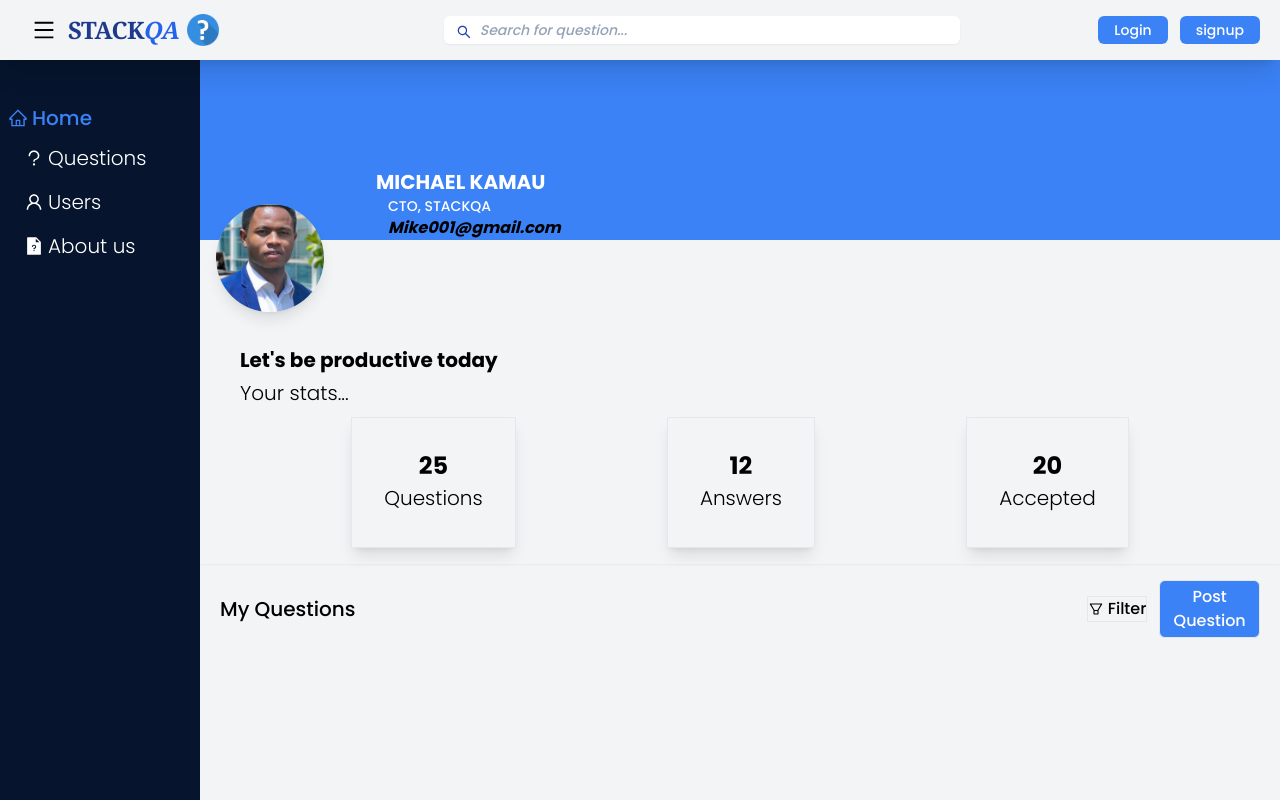
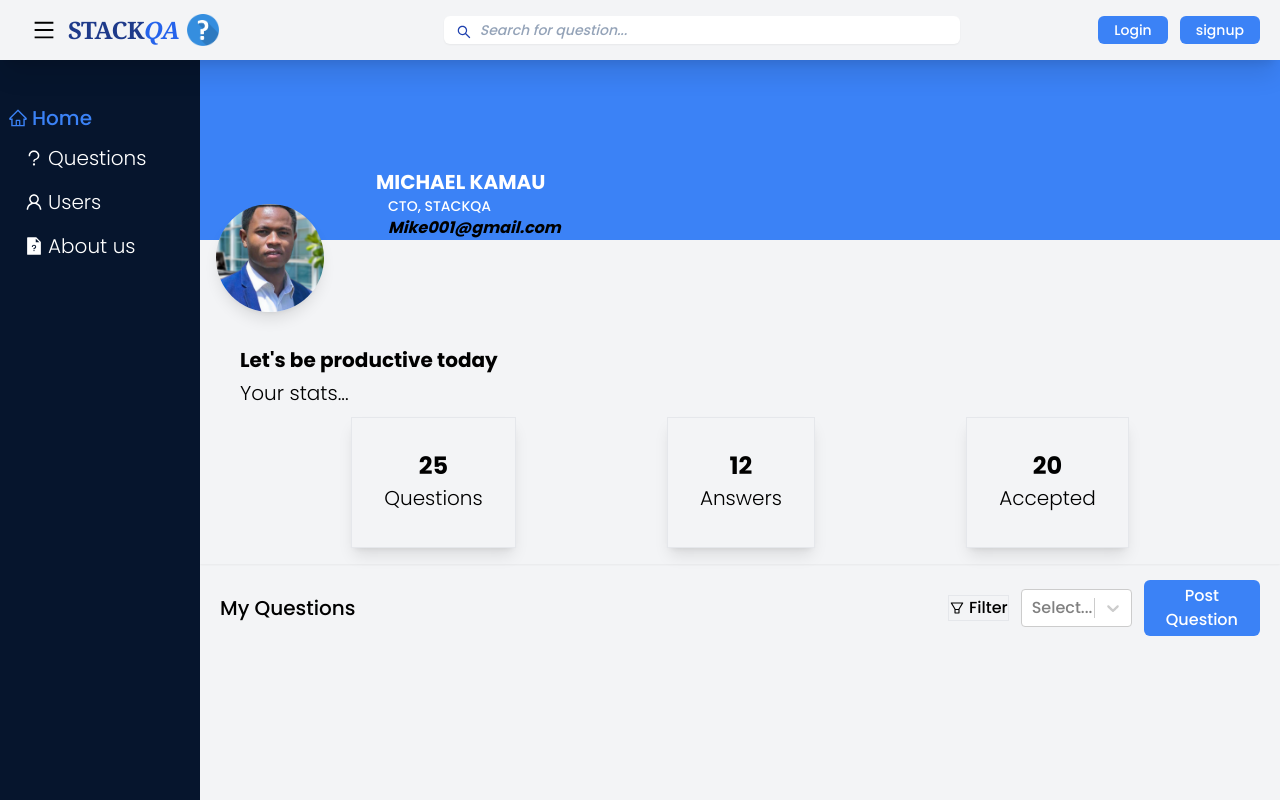
Before and after one commit to THE-Jitu-Assignments-Repo/week-9, a React (Vite) app in the folder stackqa/: page /profile in a window 1280 px wide. Built offline with nearby package versions, Linux system fonts and the light colour scheme.

Commit message:
worked on the header responsiveness and filter for profile ui

```diff
--- a/stackqa/src/components/cards/answers/Answers.jsx
+++ b/stackqa/src/components/cards/answers/Answers.jsx
@@ -3,10 +3,13 @@ import { useState } from "react";
 import {
   AiFillCaretDown,
   AiFillCaretUp,
+  AiFillCheckCircle,
+  AiOutlineCheck,
   AiOutlineCheckCircle,
   AiOutlineComment,
   AiOutlineDelete,
   AiOutlineEllipsis,
+  AiOutlineRight,
   AiOutlineUser,
 } from "react-icons/ai";
 import { GrSend } from "react-icons/gr";
@@ -31,7 +34,11 @@ function Answers({ setIsComment }) {
         <div className="flex flex-row  bg-slate-300 p-2 rounded-lg">
           <div className="flex flex-col justify-start gap-2">
             <div className="w-8 mt-4 flex items-center justify-center ">
-              <img src="/assets/pic.png" alt="anspic" className="rounded-full" />
+              <img
+                src="/assets/pic.png"
+                alt="anspic"
+                className="rounded-full"
+              />
             </div>
             <div className="flex flex-col items-center justify-center">
               <AiFillCaretUp
@@ -77,7 +84,7 @@ function Answers({ setIsComment }) {
             </ul>
           </div>
         </div>
-        <div className="pt-1">
+        <div className="pt-1 flex items-center gap-1 ">
           <span
             className="font-extralight cursor-pointer hover:bg-slate-300 hover:rounded-md pr-1 pl-1"
             onClick={() => setShowComment((prev) => !prev)}
@@ -85,7 +92,8 @@ function Answers({ setIsComment }) {
             {" "}
             1 comment
           </span>{" "}
-          | <span className="font-extralight text-green-500">Prefered</span>
+          | <span className="font-extralight text-green-500">Prefered </span>
+          <AiFillCheckCircle className="font-extralight text-green-500" />
         </div>
       </div>
       {showComment && <Comment />}
--- a/stackqa/src/components/cards/users/UsersCard.jsx
+++ b/stackqa/src/components/cards/users/UsersCard.jsx
@@ -14,7 +14,7 @@ function UsersCard({ user }) {
         <div className="card-content">
           <div className="flex flex-col justify-between pl-2">
             <div className="font-bold text-xl mb-1">{user.name.first}</div>
-            <div className="text-sm text-gray-600">{user.email}</div>
+            <div className="text-sm text-gray-600 ">{user.email}</div>
             <div className="text-sm text-gray-600 mt-1">{user.dob.age} Questions</div>
             <div className="text-sm text-gray-400 mt-1">{user.location.street.number} <span className="text-sm text-gray-400">Votes</span></div>
           </div>
--- a/stackqa/src/components/header/Header.jsx
+++ b/stackqa/src/components/header/Header.jsx
@@ -1,5 +1,5 @@
 import React from "react";
-import { AiOutlineHome, AiOutlineMenu, AiOutlineSearch } from "react-icons/ai";
+import { AiOutlineMenu, AiOutlineSearch } from "react-icons/ai";
 import { Link, useNavigate } from "react-router-dom";
 import { useDispatch, useSelector } from "react-redux";
 import { logout } from "../../features/Auth/UserSlice";
@@ -11,7 +11,7 @@ function Header({ close }) {
   console.log(user);
   return (
     <nav className="flex fixed top-0 inset-x-0 h-[60px] items-center z-10  bg-gray-100 shadow-xl mb-1">
-      <div className="block flex-grow lg:flex lg:items-center lg:w-auto ml-8">
+      <div className="flex-grow lg:flex lg:items-center lg:w-auto ml-8 flex items-center">
         <div className="">
           <AiOutlineMenu
             className="hover:bg-gray-300 cursor-pointer text-2xl"
--- a/stackqa/src/components/modals/postModal/Postquestion.jsx
+++ b/stackqa/src/components/modals/postModal/Postquestion.jsx
@@ -6,7 +6,7 @@ import { useSelector } from "react-redux";
 import { useNavigate } from "react-router-dom";
 import Select from "react-select";
 
-function Postquestion({ setPost }) {
+function Postquestion({ setPost, setOpen }) {
   const {user} =  useSelector(state=>state.user)
   const navigate= useNavigate()
   const options = [
@@ -16,6 +16,8 @@ function Postquestion({ setPost }) {
     { value: "music", label: "music" },
     { value: "sports", label: "sports" },
     { value: "politics", label: "politics" },
+        { value: "General", label: "general" },
+
   ];
 
   const [selectedOption, setSelectedOption] = useState(null)
@@ -66,7 +68,7 @@ function Postquestion({ setPost }) {
           </button>
           <button
             className="bg-blue-500 p-2 rounded-sm pl-5 pr-5 text-white hover:bg-blue-300"
-            onClick={setPost}
+            onClick={()=>{setPost(),setOpen()}}
           >
             cancel
           </button>
--- a/stackqa/src/features/questions/QuestionSlice.js
+++ b/stackqa/src/features/questions/QuestionSlice.js
@@ -3,7 +3,8 @@ import { createSlice } from "@reduxjs/toolkit";
 const initialState={
     questions: [],
     answer:[],
-    comment:[]
+    comment:[],
+    postOpen: false
 }
 
 
@@ -11,6 +12,7 @@ export const QuestionSlice = createSlice({
     name: 'questions',
     initialState,
         reducers: {
+
         }
 
 })
--- a/stackqa/src/pages/Home/Home.jsx
+++ b/stackqa/src/pages/Home/Home.jsx
@@ -21,7 +21,7 @@ function Home() {
         <div className="flex px-5 py-24 md:flex-row w-full flex-col items-center bg-blue-500">
           <div className="lg:flex-grow md:w-1/2 lg:pr-12 pl-5 md:pr-16 flex flex-col md:items-start md:text-left mb-16 md:mb-0 items-center text-center">
             <h1 className="title-font sm:text-4xl text-3xl mb-4 font-medium text-white  py-5">
-              StackQA is an Open community
+              StackQA is an Open Community
               <br className="hidden lg:inline-block" />
               For anyone that has a Question. Just ASK...
             </h1>
@@ -33,7 +33,7 @@ function Home() {
             </p>
             <div className="flex justify-center">
               <button className="inline-flex text-white bg-green-400 font-semibold border-0 py-2 px-6 focus:outline-none hover:bg-green-300 rounded text-lg">
-                POST QUESTION
+                ASK QUESTION
               </button>
               <button className="ml-4 inline-flex font-semibold text-black bg-white border-0 py-2 px-6 focus:outline-none hover:bg-gray-200 rounded text-lg">
                 About us
@@ -219,8 +219,7 @@ function Home() {
             />
 
             <p className="leading-relaxed text-lg">
-              You shouldn't panic so much, You'll never be a good thief if you
-              panic. Debugging is twice as hard as writing the code in the first
+               Debugging is twice as hard as writing the code in the first
               place. Therefore, if you write the code as cleverly as possible,
               you are, by definition, not smart enough to debug it.
             </p>
--- a/stackqa/src/pages/profile/Profile.jsx
+++ b/stackqa/src/pages/profile/Profile.jsx
@@ -1,7 +1,16 @@
-import React from "react";
+import React, { useState } from "react";
 import {  AiOutlineFilter } from "react-icons/ai";
+import Select from "react-select"
+import Postquestion from "../../components/modals/postModal/Postquestion";
+
 
 function Profile() {
+  const [filterQuestion, setFilterQuestion] = useState()
+  const [open, setOpen]= useState(false)
+  const myquestions =[
+    {value: "votes", label: "Most votes"},
+    {value: "answered", label: "Most answered"}
+  ]
   return (
     <div>
       <div className="w-full mx-auto my-auto bg-blue-500 p-18">
@@ -55,18 +64,25 @@ function Profile() {
           </div>
         </div>
       </section>
-      <div className="pl-5 mt-2 flex items-center justify-between pr-5 p-2">
+      <div className="pl-5  mt-2 flex items-center justify-between pr-5 p-2">
         <h1 className="text-xl">My Questions</h1>
-        <div className="flex items-center w-1/6 gap-3">
+        <div className="flex items-center gap-3 w-[30%]">
           <div className="flex items-center border">
             <span className="flex items-center gap-1"><AiOutlineFilter />Filter</span>
           </div>
+          <Select
+          defaultInputValue={filterQuestion}
+          onChange={setFilterQuestion}
+          options={myquestions}
+          className='w-full'
+          />
           <button
-            className="border p-1 bg-blue-500 rounded-md hover:bg-blue-300 text-white"
-            onClick={() => setPost((prev) => !prev)}
+            className=" w-full p-1 bg-blue-500 rounded-md hover:bg-blue-300 text-white"
+            onClick={() => setOpen((prev) => !prev)}
           >
             Post Question
           </button>
+          {open && <Postquestion  setOpen={() => setOpen((prev) => !prev)}/>}
         </div>
       </div>
     </div>
--- a/stackqa/src/pages/questions/Questions.jsx
+++ b/stackqa/src/pages/questions/Questions.jsx
@@ -16,7 +16,7 @@ function Questions() {
 
   return (
     <div>
-      <div className="pl-5 mt-2 flex items-center justify-between pr-5 p-2">
+      <div className="pl-5 mt-2 flex items-center justify-between pr-5 p-2 ">
         <h1 className="text-xl">All Questions</h1>
         <div>
           <button
```
